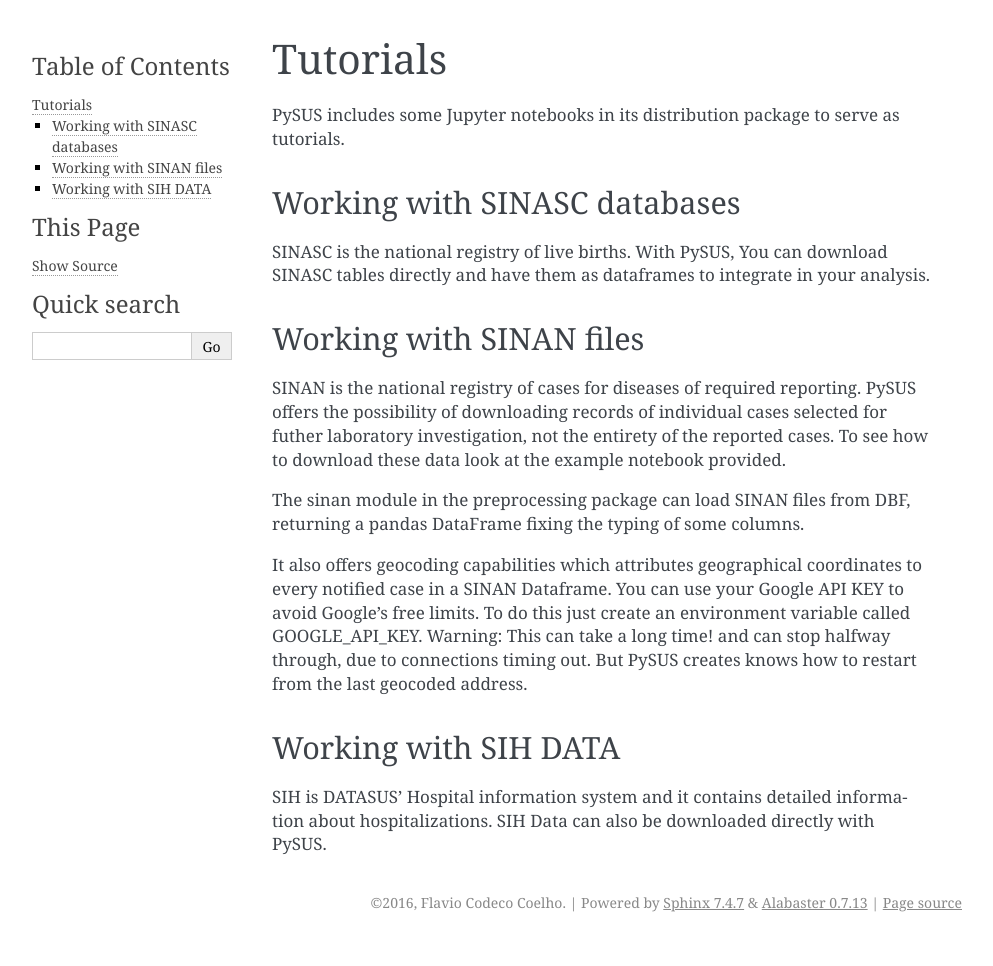
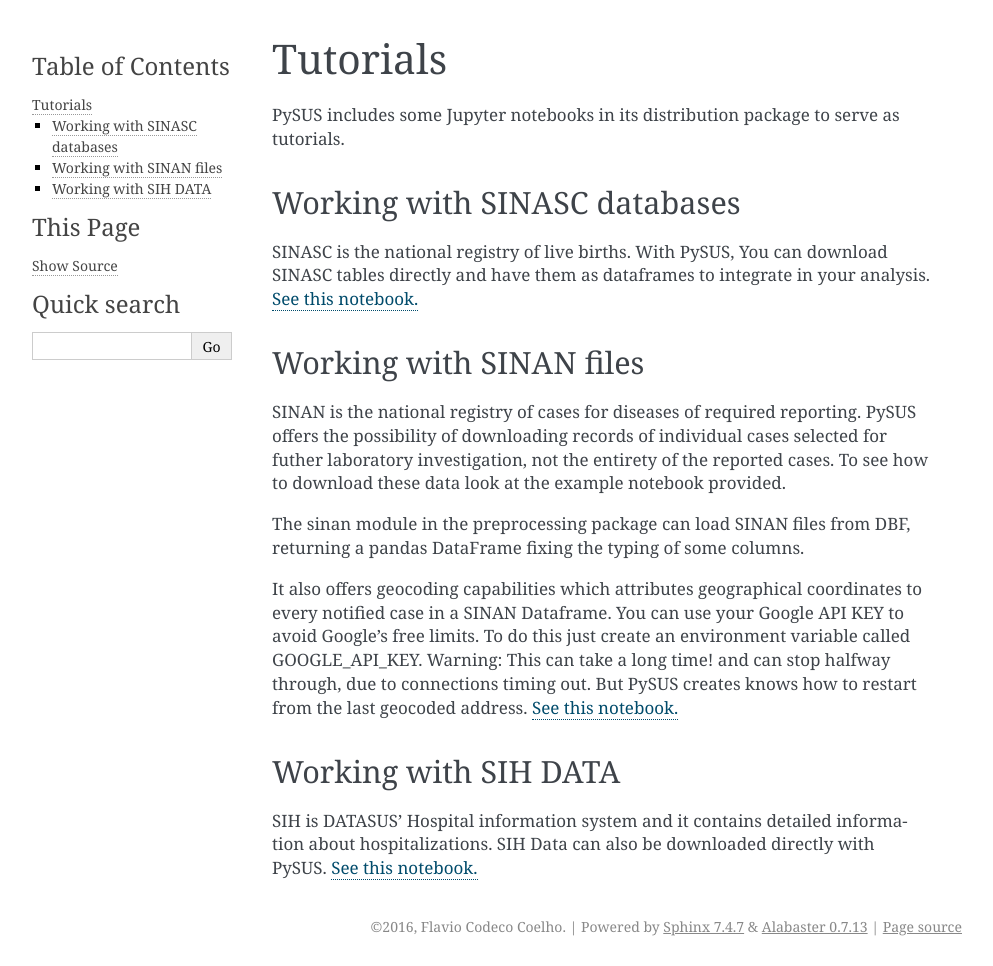
Before and after one commit to AlertaDengue/PySUS, a Sphinx documentation site: the page built from docs/source/tutorials.rst, in a window 1280 px wide. Shown: the whole page, without its empty margins (148-1141 px from the left). Built offline with Sphinx 7.4.7, drawn with Linux system fonts in a browser that asks for light colours; pages that are not in the unit, such as notebooks, are missing from menus; before the commit the page ends 942 px from its top, so only the background shows below that.

Commit message:
Updated documentation

```diff
--- a/docs/source/tutorials.rst
+++ b/docs/source/tutorials.rst
@@ -6,7 +6,7 @@ PySUS includes some Jupyter notebooks in its distribution package to serve as tu
 
 Working with SINASC databases
 =============================
-SINASC is the national registry of live births. With PySUS, You can download SINASC tables directly and have them as dataframes to integrate in your analysis.
+SINASC is the national registry of live births. With PySUS, You can download SINASC tables directly and have them as dataframes to integrate in your analysis. `See this notebook. <https://github.com/AlertaDengue/PySUS/blob/master/pysus/Notebooks/Analyzing%20SINASC%20Data.ipynb>`_
 
 
 Working with SINAN files
@@ -20,8 +20,8 @@ The sinan module in the preprocessing package can load SINAN files from DBF, ret
 It also offers geocoding capabilities which attributes geographical coordinates to every notified case in a SINAN Dataframe.
 You can use your Google API KEY to avoid Google's free limits. To do this just create an environment variable called GOOGLE_API_KEY.
 Warning: This can take a long time! and can stop halfway through, due to connections timing out. But PySUS creates knows how to restart from the last
-geocoded address.
+geocoded address. `See this notebook. <https://github.com/AlertaDengue/PySUS/blob/master/docs/source/SINAN.ipynb>`_
 
 Working with SIH DATA
 =====================
-SIH is DATASUS' Hospital information system and it contains detailed information about hospitalizations. SIH Data can also be downloaded directly with PySUS.
+SIH is DATASUS' Hospital information system and it contains detailed information about hospitalizations. SIH Data can also be downloaded directly with PySUS. `See this notebook. <https://github.com/AlertaDengue/PySUS/blob/master/pysus/Notebooks/Analyzing%20SIH.ipynb>`_
```
Also changed, not shown: 1 other file.
